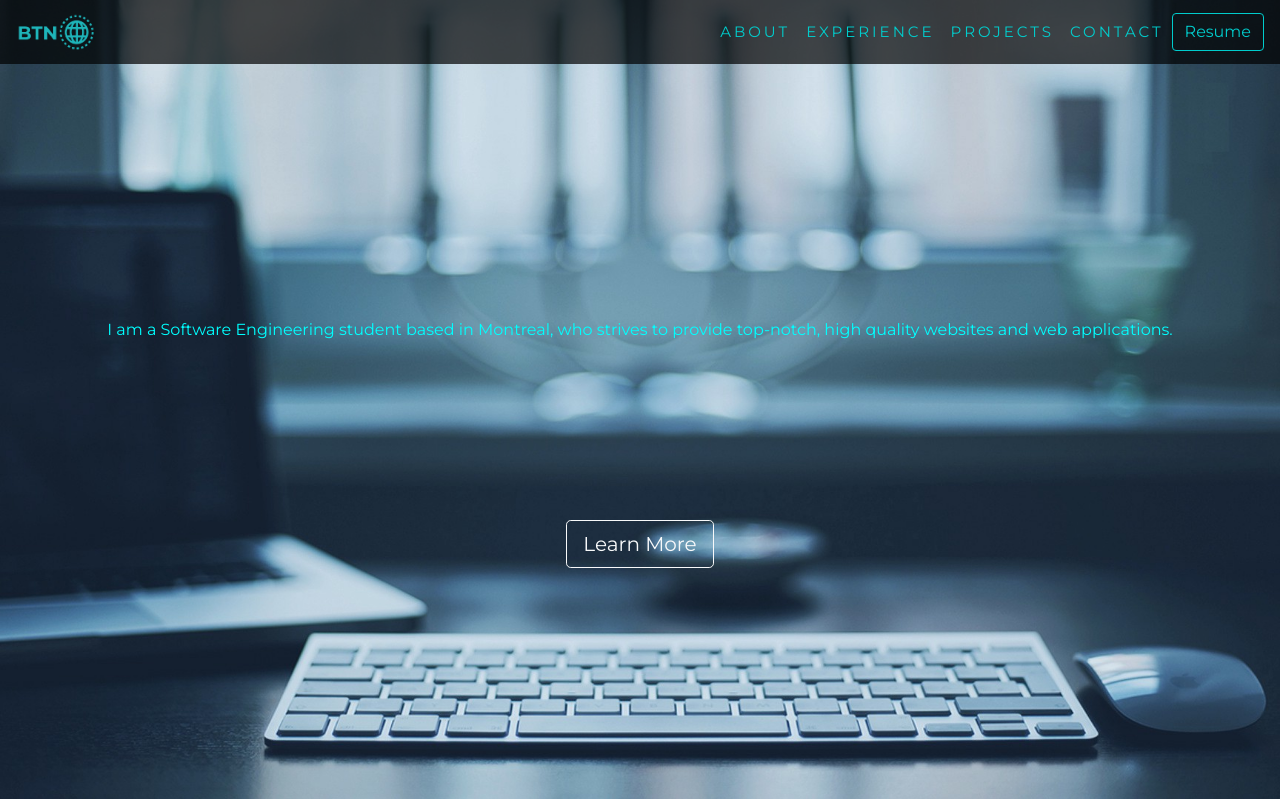
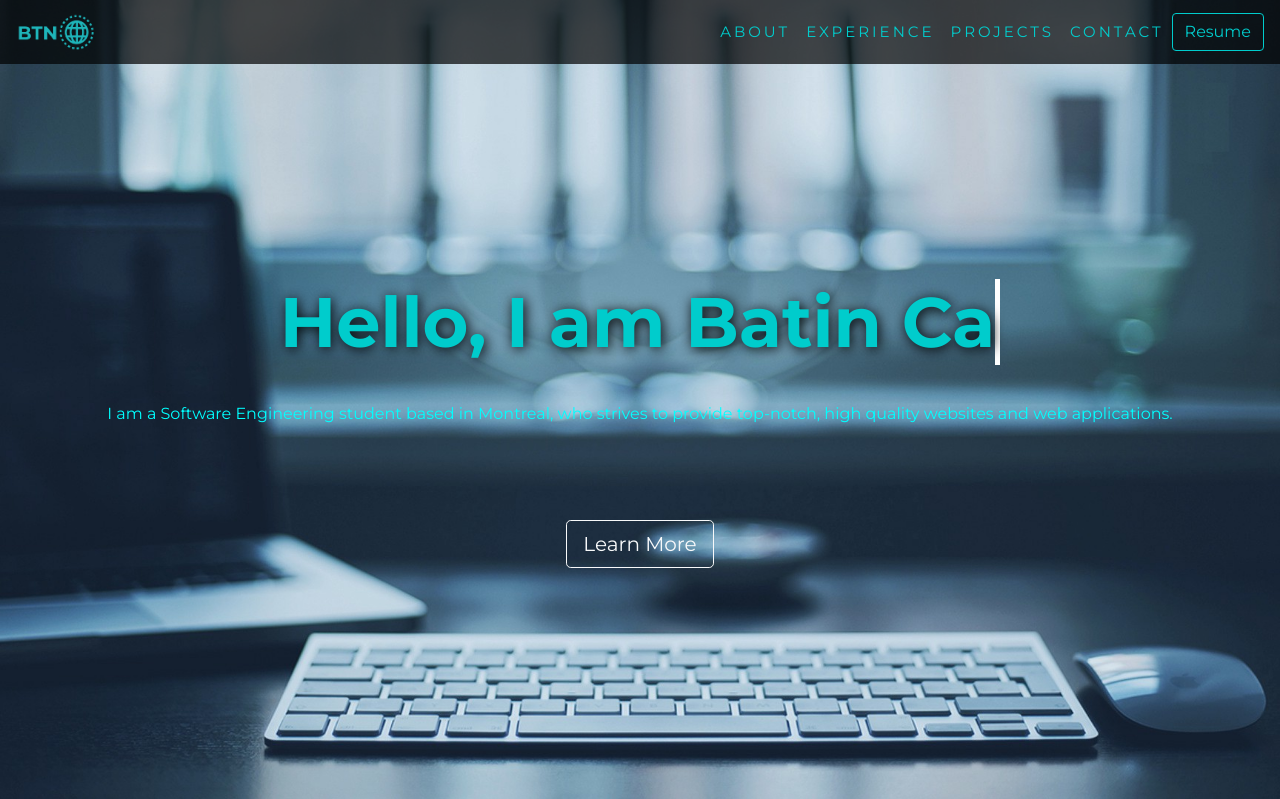
Before and after one commit to batincanbalkan/personalwebsite, a PHP site: page / in a window 1280 px wide. Shown: the top 799 px of the page. Run offline with PHP 8.4, Linux system fonts and the light colour scheme; some libraries are stand-ins or nearby versions.

Commit message:
fixed the broken image and js links

```diff
--- a/index.html
+++ b/index.html
@@ -15,7 +15,7 @@
 <div id="firstPage" class="offset ">
 	<!--Start Navigation Bar-->
 	<nav class="navbar navbar-expand-md navbar-dark bg-dark fixed-top">
-	<a class="navbar-brand"><img src="/Users/batincanbalkan/Desktop/personalweb/resources/newlogo.png" alt="logo.png" style="width: 80px;"></a> <!--add href="https://batincanbalkan.com" to navbar when page is live-->
+	<a class="navbar-brand"><img src="resources/newlogo.png" alt="logo.png" style="width: 80px;"></a> <!--add href="https://batincanbalkan.com" to navbar when page is live-->
 	<button class="navbar-toggler a" type="button" data-toggle="collapse" data-target="#navbarResponsive">
 		<span class="navbar-toggler-icon"></span> <!--Hamburger menu-->
 	</button>
@@ -34,7 +34,7 @@
 				<a class="nav-link" href="#contact">Contact</a>
 			</li>
 		</ul>
-		<button type="button" class="btn btn-outline-secondary" id="resumebutton" onclick="window.open('/Users/batincanbalkan/Desktop/personalweb/resources/Batin_Can_Balkan_CV.pdf'); return true;">Resume</button>
+		<button type="button" class="btn btn-outline-secondary" id="resumebutton" onclick="window.open('resources/Batin_Can_Balkan_CV.pdf'); return true;">Resume</button>
 	</div>
     </nav>
 	<!--End Navigation Bar-->
@@ -83,7 +83,7 @@
 		</div>
 	</div>
 	<div class="col-md-6 col2" id="col2">
-		<img id="myimage"class="mx-auto d-block" src="/Users/batincanbalkan/Desktop/personalweb/resources/newmyimage.png">
+		<img id="myimage"class="mx-auto d-block" src="resources/newmyimage.png">
 	</div>
 	</div>
 	</div>
@@ -130,7 +130,7 @@
 <script src="js/jquery-3.3.1.min.js"></script>
 <script src="bootstrap-4.1.3-dist/js/bootstrap.min.js"></script>
 <script src="https://use.fontawesome.com/releases/v5.5.0/js/all.js"></script>
-<script src="/Users/batincanbalkan/Desktop/personalweb/typewritereffect.js"></script>
+<script src="typewritereffect.js"></script>
 <!--- End of Script Source Files -->
 
 </body>
--- a/style.css
+++ b/style.css
@@ -51,7 +51,7 @@
 
 /* start of landing page */
 .home-inner {
-    background-image:url(/Users/batincanbalkan/Desktop/personalweb/resources/background.jpg);
+    background-image:url(resources/background.jpg);
 }
 .caption {
     width: 100%;
```
